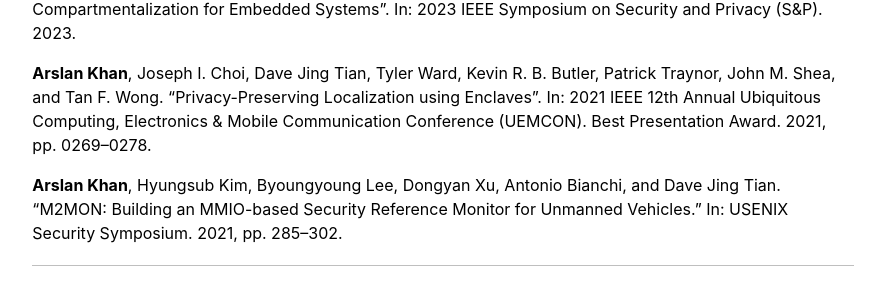
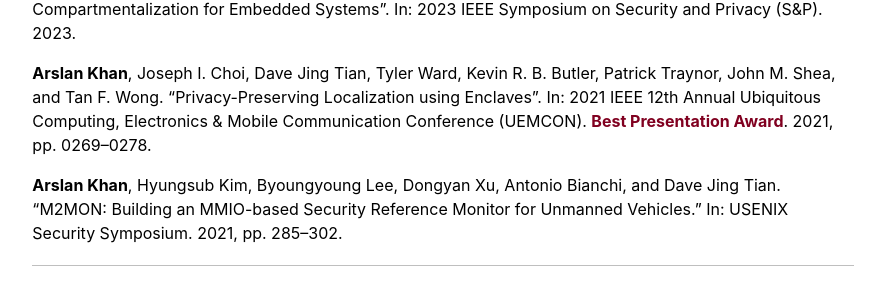
Before and after one commit to Arslan8/arslan8.github.io, a Jekyll site: the page built from index.md, in a window 1280 px wide and 900 px high, scrolled down 1284 px. Shown: the part 197-490 px from the top of the window, without its empty margins (197-1082 px from the left). Built offline with Jekyll 4.4.1, drawn with Linux system fonts in a browser that asks for light colours; some of the changed text lies outside the part shown.

```diff
--- a/_data/publications.yml
+++ b/_data/publications.yml
@@ -11,7 +11,7 @@ Privacy (S&P). 2023.'}
 - {name: '<b>Arslan Khan</b>, Joseph I. Choi, Dave Jing Tian, Tyler Ward, Kevin R. B. Butler,
 Patrick Traynor, John M. Shea, and Tan F. Wong. “Privacy-Preserving Localization using
 Enclaves”. In: 2021 IEEE 12th Annual Ubiquitous Computing, Electronics & Mobile
-Communication Conference (UEMCON). Best Presentation Award. 2021, pp. 0269–0278.'}
+Communication Conference (UEMCON). <b><font color="#800020">Best Presentation Award</font></b>. 2021, pp. 0269–0278.'}
 - {name: '<b>Arslan Khan</b>, Hyungsub Kim, Byoungyoung Lee, Dongyan Xu, Antonio Bianchi, and
 Dave Jing Tian. “M2MON: Building an MMIO-based Security Reference Monitor for Unmanned
 Vehicles.” In: USENIX Security Symposium. 2021, pp. 285–302.'}
@@ -30,7 +30,7 @@ Privacy (S&P). 2023.'}
 - {name: '<b>Arslan Khan</b>, Joseph I. Choi, Dave Jing Tian, Tyler Ward, Kevin R. B. Butler,
 Patrick Traynor, John M. Shea, and Tan F. Wong. “Privacy-Preserving Localization using
 Enclaves”. In: 2021 IEEE 12th Annual Ubiquitous Computing, Electronics & Mobile
-Communication Conference (UEMCON). Best Presentation Award. 2021, pp. 0269–0278.'}
+Communication Conference (UEMCON). <b><font color="#800020">Best Presentation Award</font></b>. 2021, pp. 0269–0278.'}
 - {name: '<b>Arslan Khan</b>, Hyungsub Kim, Byoungyoung Lee, Dongyan Xu, Antonio Bianchi, and
 Dave Jing Tian. “M2MON: Building an MMIO-based Security Reference Monitor for Unmanned
 Vehicles.” In: USENIX Security Symposium. 2021, pp. 285–302.'}
```
Also changed, not shown: index.md (+1 -1 lines).
